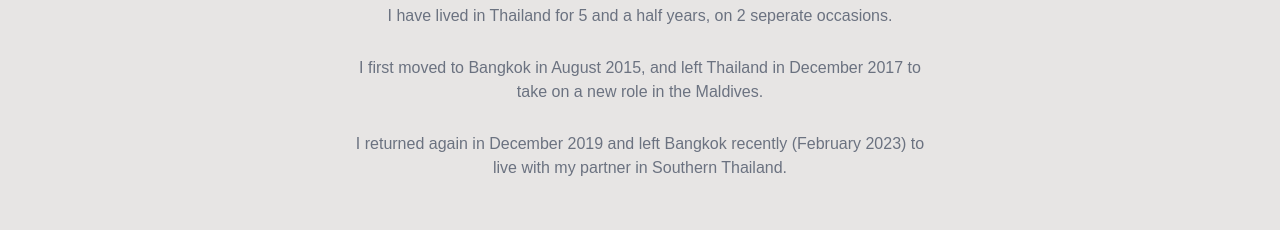
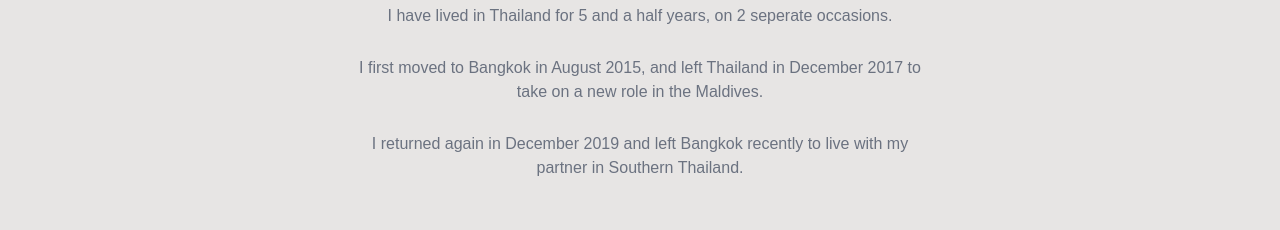
Before and after one commit to kevinjung13/expat-guide, a Next.js app: page /about in a window 1280 px wide. Shown: the part 1500-1730 px from the top of the page. Built offline with nearby package versions, Linux system fonts and the light colour scheme; a web font is replaced by a local one.

Commit message:
Edited FiveYears
Edited FiveYears

```diff
--- a/src/components/Sections/About/FiveYears.tsx
+++ b/src/components/Sections/About/FiveYears.tsx
@@ -22,7 +22,7 @@ export default function FiveYears() {
               </p>
               <p>
                 I returned again in December 2019 and left Bangkok recently
-                (February 2023) to live with my partner in Southern Thailand.
+                to live with my partner in Southern Thailand.
                 </p>
             </div>
           </div>
```
